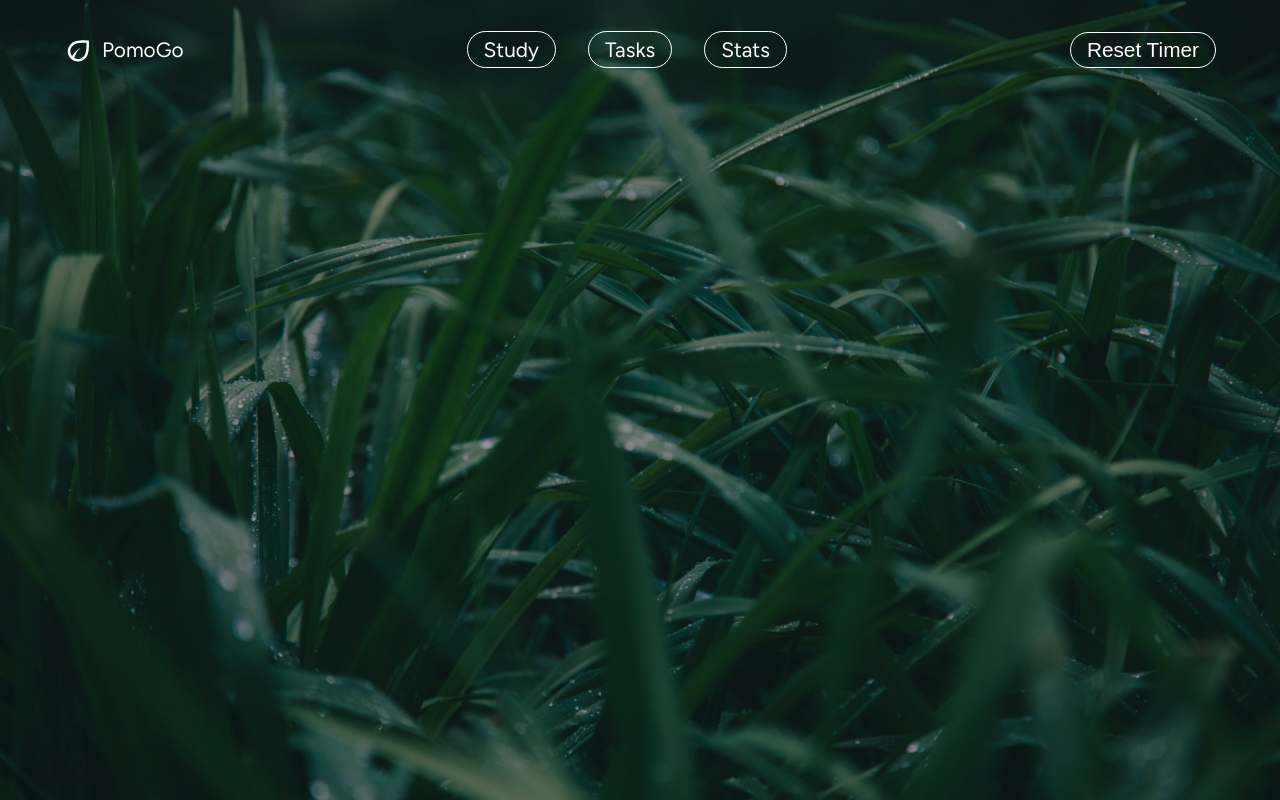
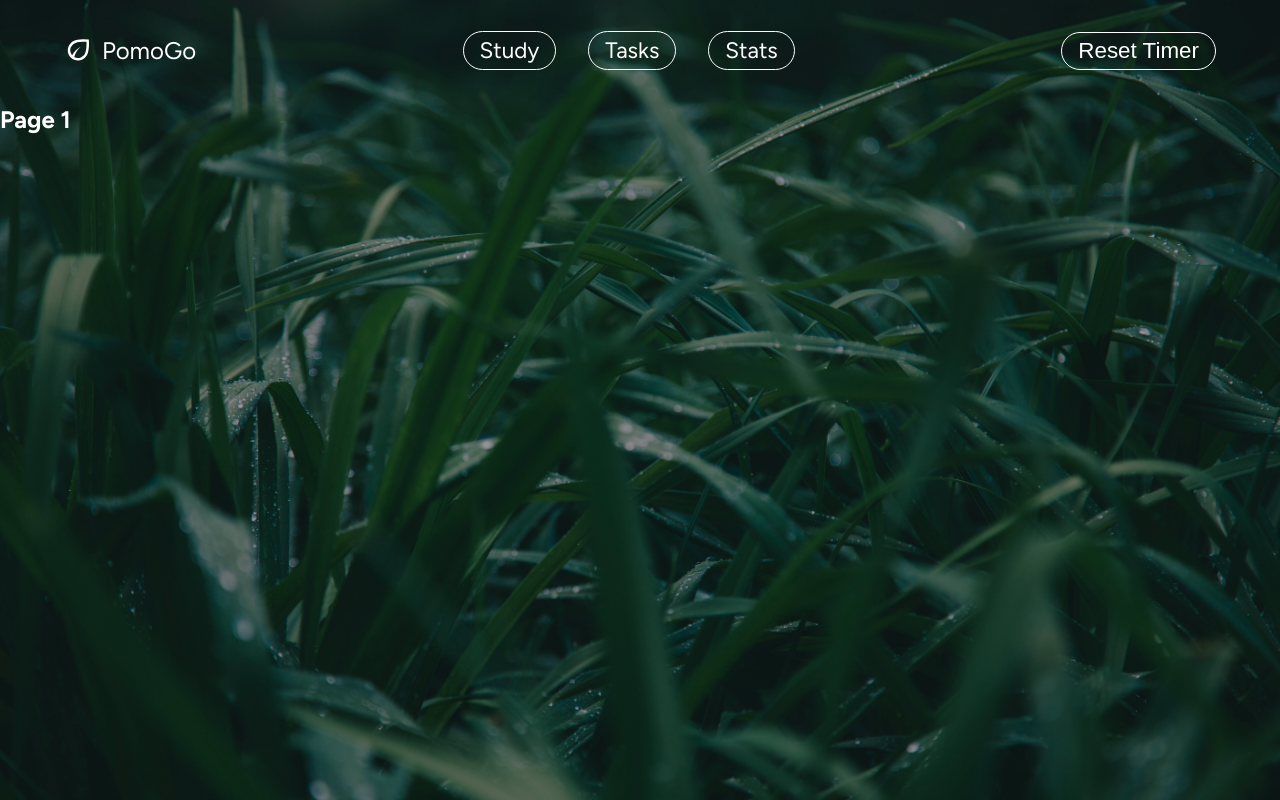
Before and after one commit to AdrianMaresDev/PomoGo-Study-App, a plain HTML site: page index.html in a window 1280 px wide. Drawn offline with Linux system fonts and the light colour scheme.

Commit message:
initialized javascript

```diff
--- a/index.html
+++ b/index.html
@@ -15,22 +15,22 @@
     <div class="background"></div>
 
     <header>
-      <div class="header-wrapper flex">
+      <div class="header-wrapper">
         <div class="logo">
           <svg xmlns="http://www.w3.org/2000/svg" height="30px" viewBox="0 -960 960 960" width="30px" fill="var(--white)"><path d="M216-176q-45-45-70.5-104T120-402q0-63 24-124.5T222-642q35-35 86.5-60t122-39.5Q501-756 591.5-759t202.5 7q8 106 5 195t-16.5 160.5q-13.5 71.5-38 125T684-182q-53 53-112.5 77.5T450-80q-65 0-127-25.5T216-176Zm112-16q29 17 59.5 24.5T450-160q46 0 91-18.5t86-59.5q18-18 36.5-50.5t32-85Q709-426 716-500.5t2-177.5q-49-2-110.5-1.5T485-670q-61 9-116 29t-90 55q-45 45-62 89t-17 85q0 59 22.5 103.5T262-246q42-80 111-153.5T534-520q-72 63-125.5 142.5T328-192Zm0 0Zm0 0Z"/></svg>
           <p>PomoGo</p>
         </div>
 
-        <nav>
-          <ul class="flex">
+        <nav id="nav-btn-container">
+          <ul>
             <li>
-              <a href="#study-page">Study</a>
+              <a href="#" class="nav-btn" id="study-page">Study</a>
             </li>
             <li>
-              <a href="#tasks-page">Tasks</a>
+              <a href="#" class="nav-btn" id="tasks-page">Tasks</a>
             </li>
             <li>
-              <a href="#stats-page">Stats</a>
+              <a href="#" class="nav-btn" id="stats-page">Stats</a>
             </li>
           </ul>
         </nav>
@@ -39,6 +39,20 @@
       </div>
     </header>
 
+    <main>
+      <section id="study-page-content">
+        <h1>Page 1</h1>
+      </section>
+
+      <section id="tasks-page-content" class="hidden">
+        <h1>Page 2</h1>
+      </section>
+
+      <section id="stats-page-content" class="hidden">
+        <h1>Page 3</h1>
+      </section>
+    </main>
+
     <script src="main.js"></script>
   </body>
 </html>
--- a/main.js
+++ b/main.js
@@ -1 +1,39 @@
-console.log("Test");
+const studyPageBtn = document.getElementById('study-page');
+const tasksPageBtn = document.getElementById('tasks-page');
+const statsPageBtn = document.getElementById('stats-page');
+const navBtnContainer = document.getElementById('nav-btn-container');
+const studyPageContent = document.getElementById('study-page-content');
+const tasksPageContent = document.getElementById('tasks-page-content');
+const statsPageContent = document.getElementById('stats-page-content');
+
+//Show the active navigation button
+
+navBtnContainer.addEventListener('click', (event) => {
+    if (event.target.classList.contains('nav-btn')) {
+
+        //Remove active class from all buttons
+        document.querySelectorAll('.nav-btn').forEach(btn => btn.classList.remove('active'));
+        //Add active class back to button that is clicked on
+        event.target.classList.add('active');
+    }
+})
+
+//Display corresponding content depending on the active button
+
+studyPageBtn.addEventListener('click', () => {
+    studyPageContent.classList.remove('hidden');
+    tasksPageContent.classList.add('hidden');
+    statsPageContent.classList.add('hidden');
+})
+
+tasksPageBtn.addEventListener('click', () => {
+    studyPageContent.classList.add('hidden');
+    tasksPageContent.classList.remove('hidden');
+    statsPageContent.classList.add('hidden');
+})
+
+statsPageBtn.addEventListener('click', () => {
+    studyPageContent.classList.add('hidden');
+    tasksPageContent.classList.add('hidden');
+    statsPageContent.classList.remove('hidden');
+})
--- a/styles.css
+++ b/styles.css
@@ -9,6 +9,7 @@ body{
     line-height: 1.5;
     font-family: 'Figtree', sans-serif;
     height: 100vh;
+    color: var(--white);
     background-image: linear-gradient(rgba(0, 0, 0, 0.4), rgba(0, 0, 0, 0.4)),
     url(assets/images/pomodoro-bg.jpg);
     background-size: cover;
@@ -42,29 +43,35 @@ ul {
     display: flex;
 }
 
+.hidden {
+    display: none;
+}
+
 /*Navigation Bar*/
 
 .header-wrapper {
+    display: flex;
     justify-content: space-between;
     align-items: center;
     max-width: 90%;
     margin: 0 auto;
-    color: var(--white);
-    font-size: 1.3rem;
+    font-size: 1.4rem;
     padding: 2rem 0;
 }
 
 .logo {
     display: flex;
+    font-size: 1.5rem;
     gap: 0.5rem;
 }
 
 .header-wrapper ul {
     gap: 2rem;
+    display: flex;
 }
 
 .header-wrapper button {
-    font-size: 1.3rem;
+    font-size: 1.4rem;
     background: transparent;
     cursor: pointer;
 }
@@ -77,6 +84,6 @@ ul {
     transition: background-color 0.3s ease;
 }
 
-.header-wrapper a:hover, .header-wrapper button:hover, .header-wrapper a:focus {
+.header-wrapper a:hover, .header-wrapper button:hover, .header-wrapper a:focus, .active {
     background-color: rgba(255, 255, 255, 0.2);
 }
```
Also changed, not shown: server.js (deleted, +0 -10 lines).
